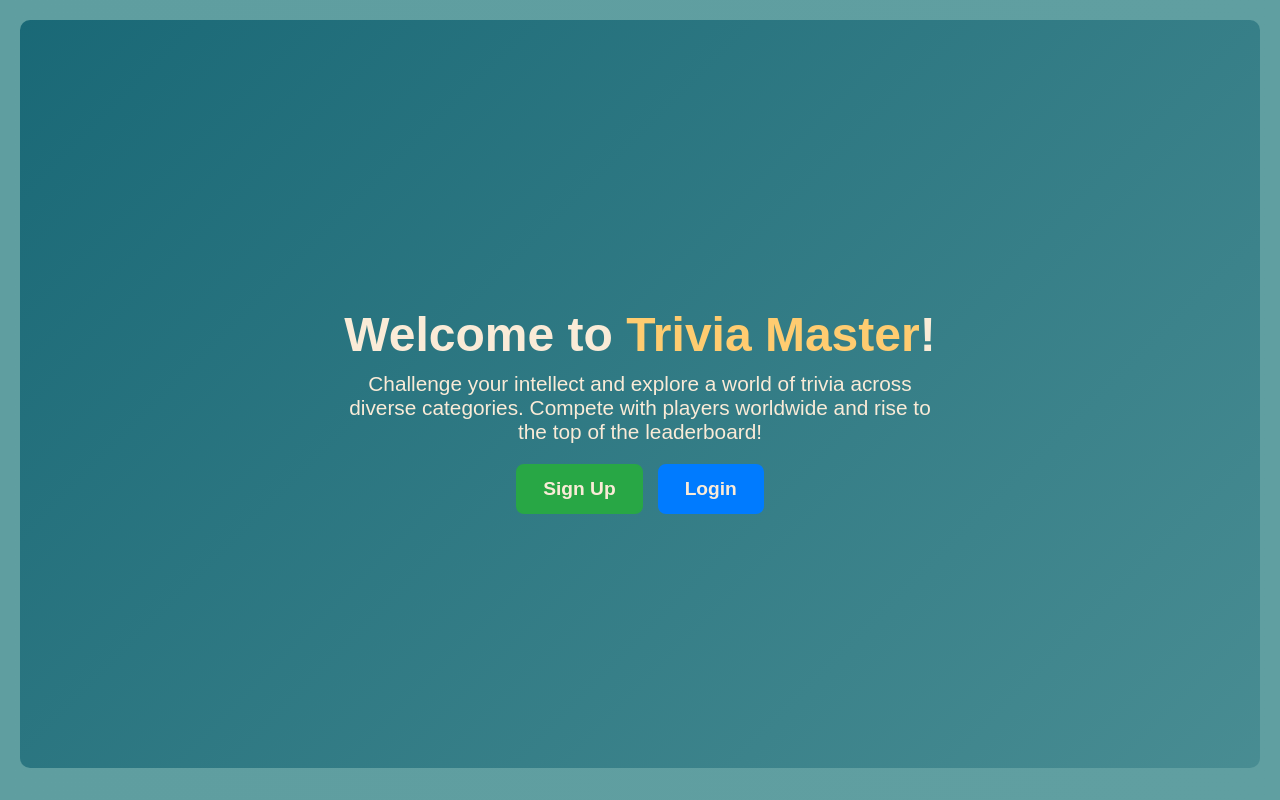
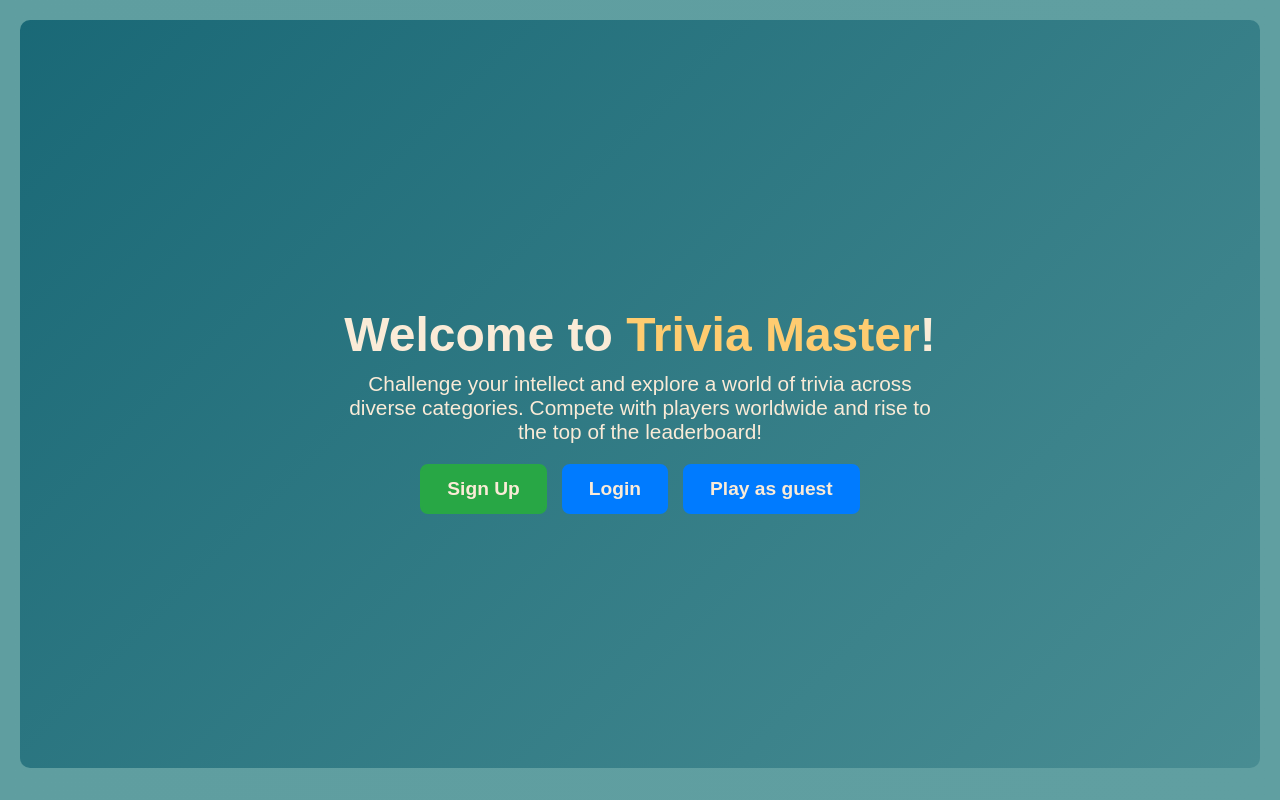
Before and after one commit to Saabikaroshni/Quiz-App, a React (Vite) app in the folder trivia-app/: page / in a window 1280 px wide. Built offline with nearby package versions, Linux system fonts and the light colour scheme.

Commit message:
guest mode eanbled

```diff
--- a/trivia-app/src/pages/Login.jsx
+++ b/trivia-app/src/pages/Login.jsx
@@ -10,7 +10,7 @@ function login() {
   const [email, setEmail] = useState("");
   const API_BASE_URL ="http://localhost:3001";
   // const API_BASE_URL = "https://quiz-app-y65p.onrender.com";
-
+//const API_BASE_URL ="https://quiz-app-y65p.onrender.com/login";
   const handleLogin = async (event) => {
     event.preventDefault();
     try {
--- a/trivia-app/src/pages/Openpage.jsx
+++ b/trivia-app/src/pages/Openpage.jsx
@@ -14,6 +14,7 @@ const OpenPage = () => {
         <div className="buttons">
           <Link to="/signup" className="btn signup">Sign Up</Link>
           <Link to="/login" className="btn login">Login</Link>
+          <Link to="/home" className="btn login">Play as guest</Link>
         </div>
       </div>
     </div>
--- a/trivia-app/src/pages/Signup.jsx
+++ b/trivia-app/src/pages/Signup.jsx
@@ -14,6 +14,7 @@ function Signup() {
 
   const handleSignup = async (event) => {
     event.preventDefault();
+    //const req = await axios.post("https://quiz-app-y65p.onrender.com/signup", {
     const req = await axios.post("http://localhost:3001/signup", {
       firstName: firstName,
       lastName: lastName,
```
